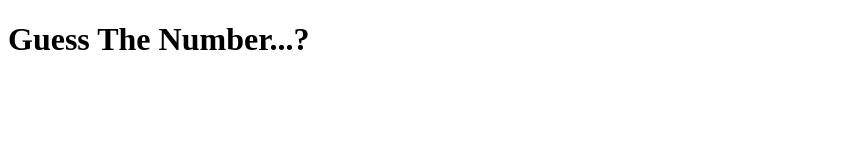
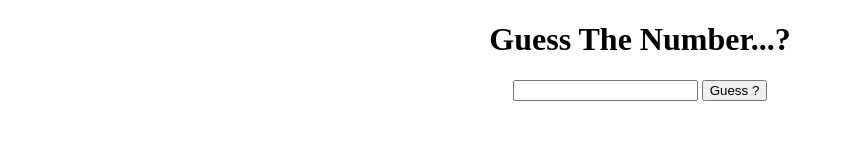
Before and after one commit to nihindug2004/NumberGuess-Game, a plain HTML site: page index.html in a window 1280 px wide. Shown: the whole page, without its empty margins (0-843 px from the left). Drawn offline with Linux system fonts and the light colour scheme.

Commit message:
add buttons

```diff
--- a/app.js
+++ b/app.js
@@ -1 +1,5 @@
 console.log(document.getElementById("heading").innerHTML="Guess The Number...?");
+
+
+let randomNumber = Math.floor((Math.random()*10)+1);
+console.log(randomNumber);
--- a/index.html
+++ b/index.html
@@ -6,7 +6,16 @@
     <title>Guess Bro...!</title>
 </head>
 <body>
+    <center>
     <h1 id="heading">Guess The Number ?</h1>
+
+    <input type="text" id="text">
+
+    <input type="button" id="btn_submit_onAction" value="Guess ?">
+
+
+
+    </center>
 
     <script src="app.js"></script>
 </body>
```
